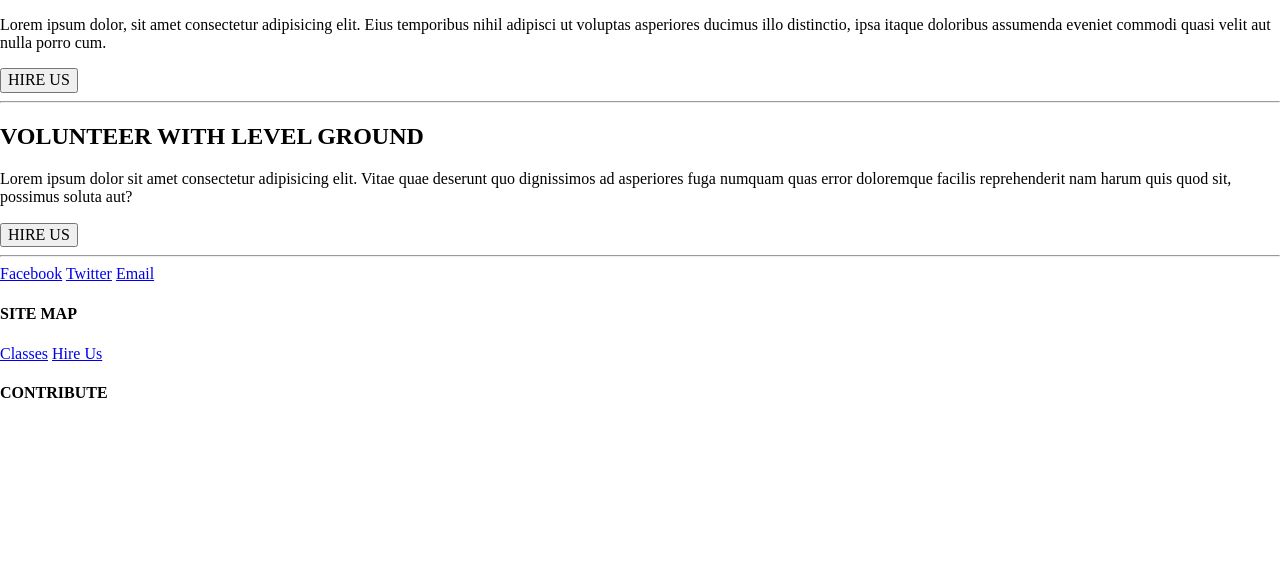
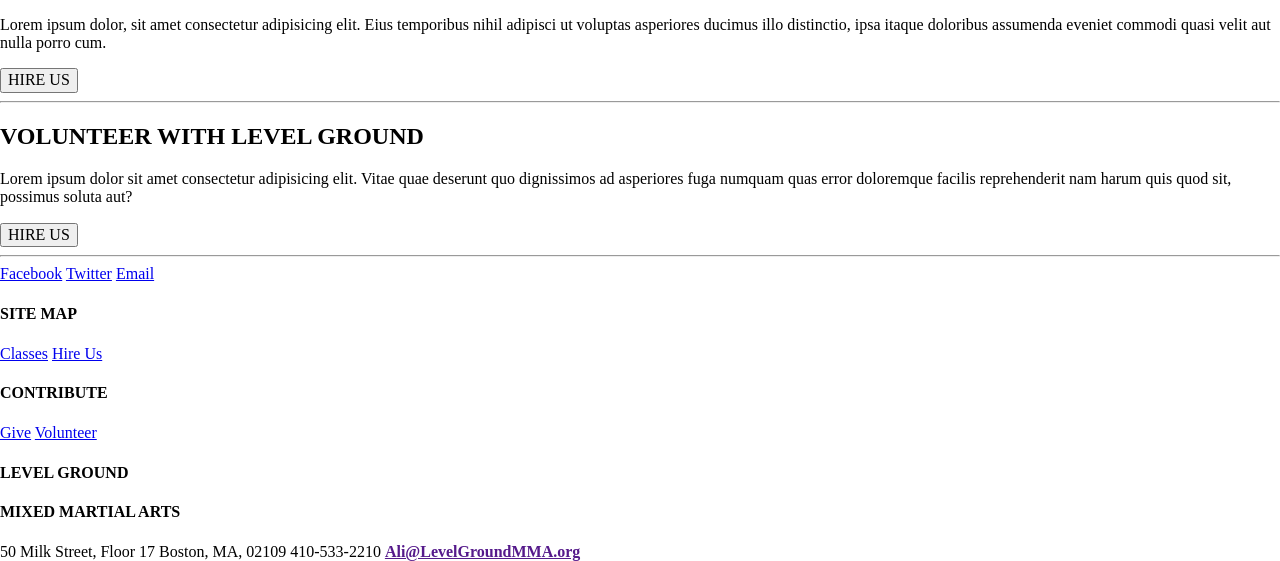
Before and after one commit to Operaismo/Level-Ground, a plain HTML site: page index.html in a window 1280 px wide. Shown: the part 631-1192 px from the top of the page. Before the commit the page ends 1055 px from the top, so only its background shows below. Drawn offline with Linux system fonts and the light colour scheme.

Commit message:
feat: fleshed out footer

```diff
--- a/index.html
+++ b/index.html
@@ -80,7 +80,7 @@
     <!-- VOLUNTEER END -->
 		<hr>
 		<!-- FOOTER START -->
-		<section>
+		<section class="footer-links">
 			<a href="#">Facebook</a>
 			<a href="#">Twitter</a>
 			<a href="#">Email</a>
@@ -88,6 +88,16 @@
 			<a href="#">Classes</a>
 			<a href="#">Hire Us</a>
 			<h4>CONTRIBUTE</h4>
+			<a href="#">Give</a>
+			<a href="#">Volunteer</a>
+		</section>
+		<section>
+			<h4>LEVEL GROUND</h4>
+			<h4>MIXED MARTIAL ARTS</h4>
+			<span>50 Milk Street, Floor 17</span>
+			<span>Boston, MA, 02109</span>
+			<span>410-533-2210</span>
+			<strong><a href="">Ali@LevelGroundMMA.org</a></strong>
 		</section>
     <script type="text/javascript" src="js/main.js"></script>
   </body>
```
